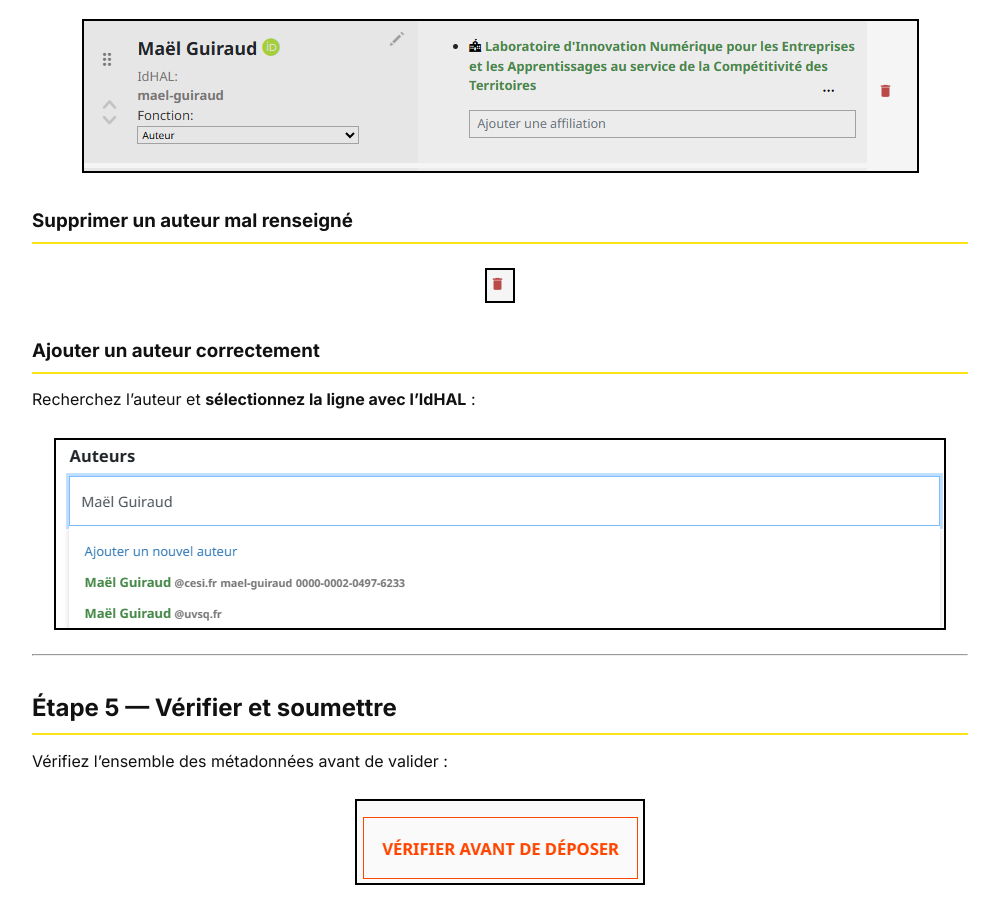
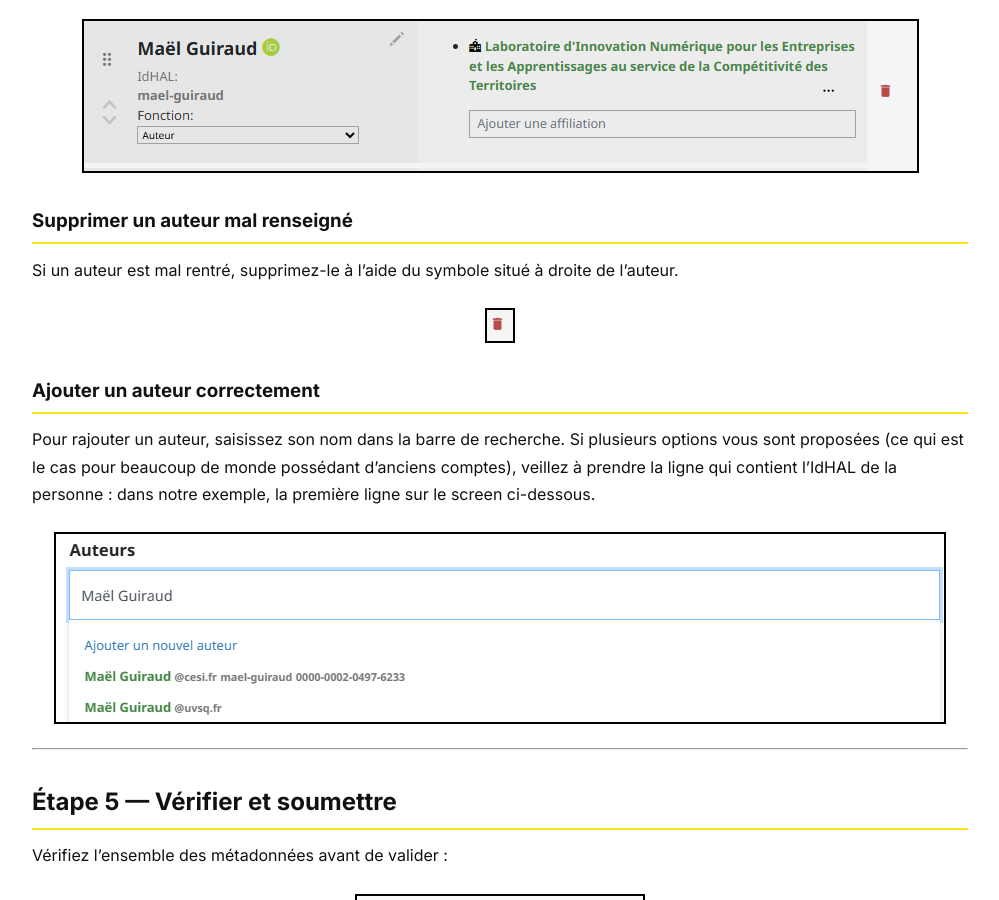
Before and after one commit to Mael-Guiraud/guide-hal, a Jekyll site: the page built from 03_ajouter_un_article.md, in a window 1280 px wide and 900 px high, scrolled down 2561 px. Shown: the whole window, without its empty margins (140-1139 px from the left). Built offline with Jekyll 4.4.1, drawn with Linux system fonts in a browser that asks for light colours; our own code applies the rules of GitHub Pages for plain Markdown files.

Commit message:
modifs texte

```diff
--- a/03_ajouter_un_article.md
+++ b/03_ajouter_un_article.md
@@ -58,12 +58,13 @@ Un auteur correctement lié apparaît ainsi :
 ![Auteur OK](./assets/ajouter_article_auteur_ok.png)
 
 ### Supprimer un auteur mal renseigné
+Si un auteur est mal rentré, supprimez-le à l’aide du symbole situé à droite de l’auteur.
 
 ![Supprimer auteur](./assets/ajouter_article_supprimer_auteur.png)
 
 ### Ajouter un auteur correctement
-
-Recherchez l'auteur et **sélectionnez la ligne avec l'IdHAL** :
+Pour rajouter un auteur, saisissez son nom dans la barre de recherche. Si plusieurs options vous sont proposées (ce qui est le cas pour beaucoup de
+monde possédant d’anciens comptes), veillez à prendre la ligne qui contient l’IdHAL de la personne : dans notre exemple, la première ligne sur le screen ci-dessous.
 
 ![Ajouter auteur](./assets/ajouter_article_ajouter_auteur.png)
 
```
